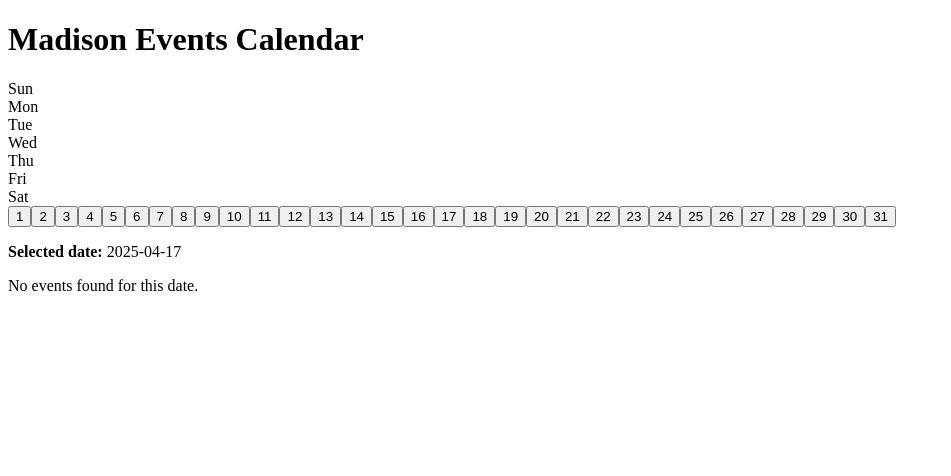
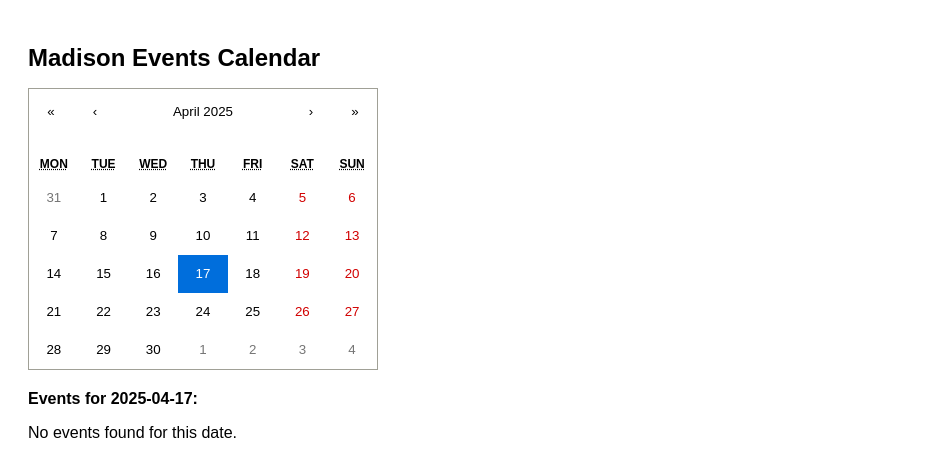
Before and after one commit to dwoods4032/madisonevents, a Next.js app: page / in a window 1280 px wide. Shown: the top 476 px of the page, without its empty margins (0-951 px from the left). Built offline with nearby package versions, Linux system fonts and the light colour scheme.

Commit message:
Add files via upload

```diff
--- a/app/page.tsx
+++ b/app/page.tsx
@@ -1,116 +1,76 @@
-'use client'
+"use client";
 
-import { useState, useEffect } from 'react'
-import { format, parse } from 'date-fns'
+import { useEffect, useState } from "react";
+import Calendar from "react-calendar";
+import "react-calendar/dist/Calendar.css";
 
 type Event = {
-  title: string
-  link: string
-  venue: string
-  date: string
-  time: string
-  genre: string
-  buy_tickets: string
-}
+  title: string;
+  link: string;
+  venue: string;
+  date: string;
+  time: string;
+  genre: string;
+  buy_tickets: string;
+};
 
-export default function HomePage() {
-  const [events, setEvents] = useState<Event[]>([])
-  const [selectedDate, setSelectedDate] = useState<string>(() =>
-    format(new Date(), 'yyyy-MM-dd')
-  )
+export default function MadisonEventDashboard() {
+  const [selectedDate, setSelectedDate] = useState(new Date());
+  const [events, setEvents] = useState<Event[]>([]);
 
   useEffect(() => {
-    const fetchEvents = async () => {
-      const res = await fetch('/events.json')
-      const data: Event[] = await res.json()
-      setEvents(data)
-    }
+    fetch("/events.json")
+      .then((res) => res.json())
+      .then((data: Event[]) => setEvents(data))
+      .catch((err) => console.error("Failed to load events:", err));
+  }, []);
 
-    fetchEvents()
-  }, [])
+  const selectedIso = selectedDate.toISOString().slice(0, 10);
 
-  const eventsByDate: Record<string, Event[]> = {}
-  events.forEach(event => {
-    const parsed = parse(event.date, 'MMM d, yyyy', new Date())
-    const key = format(parsed, 'yyyy-MM-dd')
-    if (!eventsByDate[key]) eventsByDate[key] = []
-    eventsByDate[key].push(event)
-  })
+  const filteredEvents = events.filter(event => {
+    const eventDate = new Date(event.date).toISOString().slice(0, 10);
+    return eventDate === selectedIso;
+  });
 
-  const renderEventsForSelectedDate = () => {
-    const eventsForDay = eventsByDate[selectedDate] || []
-    if (eventsForDay.length === 0) {
-      return <p>No events found for this date.</p>
-    }
+  const displayValue = (value: string) =>
+    value && value !== "Unknown" ? value : "";
 
   return (
-      <ul className="space-y-4">
-        {eventsForDay.map((event, index) => (
-          <li key={index} className="border-b pb-2">
-            <a href={event.link} target="_blank" rel="noopener noreferrer" className="text-blue-600 font-semibold">
+    <div style={{ padding: "20px", fontFamily: "Arial, sans-serif" }}>
+      <h1 style={{ fontSize: "24px", fontWeight: "bold" }}>Madison Events Calendar</h1>
+
+      <div style={{ marginBottom: "20px" }}>
+        <Calendar onChange={setSelectedDate} value={selectedDate} />
+      </div>
+
+      <div>
+        <p style={{ fontWeight: "bold" }}>Events for {selectedIso}:</p>
+        {filteredEvents.length > 0 ? (
+          <div style={{ display: "grid", gridTemplateColumns: "repeat(auto-fit, minmax(250px, 1fr))", gap: "20px" }}>
+            {filteredEvents.map((event, idx) => (
+              <div key={idx} style={{ border: "1px solid #ccc", padding: "15px", borderRadius: "8px" }}>
+                <h2 style={{ fontSize: "18px", fontWeight: "600" }}>
+                  <a href={event.link} target="_blank" rel="noopener noreferrer">
                     {event.title}
                   </a>
-            <div className="text-sm">{event.venue}</div>
-            <div className="text-sm">{event.time}</div>
-            <div className="text-sm">{event.genre}</div>
-            {event.buy_tickets !== 'N/A' && (
-              <div>
-                <a
-                  href={event.buy_tickets}
-                  target="_blank"
-                  rel="noopener noreferrer"
-                  className="text-green-600 underline text-sm"
-                >
-                  Buy Tickets
+                </h2>
+                <p>{displayValue(event.venue)}</p>
+                <p>{displayValue(event.time)}</p>
+                <p>{displayValue(event.genre)}</p>
+                {event.buy_tickets !== "N/A" && (
+                  <p>
+                    <a href={event.buy_tickets} target="_blank" rel="noopener noreferrer">
+                      🎟 Buy Tickets
                     </a>
-              </div>
+                  </p>
                 )}
-          </li>
-        ))}
-      </ul>
-    )
-  }
-
-  const renderCalendar = () => {
-    const now = new Date()
-    const days = Array.from({ length: 31 }, (_, i) => {
-      const date = new Date(now.getFullYear(), now.getMonth(), i + 1)
-      const key = format(date, 'yyyy-MM-dd')
-      return (
-        <button
-          key={key}
-          onClick={() => setSelectedDate(key)}
-          className={`w-8 h-8 border rounded ${selectedDate === key ? 'bg-blue-500 text-white' : 'hover:bg-gray-200'}`}
-        >
-          {i + 1}
-        </button>
-      )
-    })
-
-    return (
-      <div className="grid grid-cols-7 gap-1 max-w-xs mb-4">
-        {['Sun', 'Mon', 'Tue', 'Wed', 'Thu', 'Fri', 'Sat'].map(day => (
-          <div key={day} className="text-xs font-medium text-center">
-            {day}
               </div>
             ))}
-        {days}
           </div>
-    )
-  }
-
-  return (
-    <main className="p-6">
-      <h1 className="text-2xl font-bold mb-4">Madison Events Calendar</h1>
-      <div className="flex flex-col lg:flex-row gap-6">
-        <div>{renderCalendar()}</div>
-        <div className="flex-1">
-          <p className="mb-2 text-sm font-medium">
-            <strong>Selected date:</strong> {selectedDate}
-          </p>
-          {renderEventsForSelectedDate()}
+        ) : (
+          <p>No events found for this date.</p>
+        )}
       </div>
     </div>
-    </main>
-  )
+  );
 }
```
Lines whose indentation alone changed are shown as unchanged.
